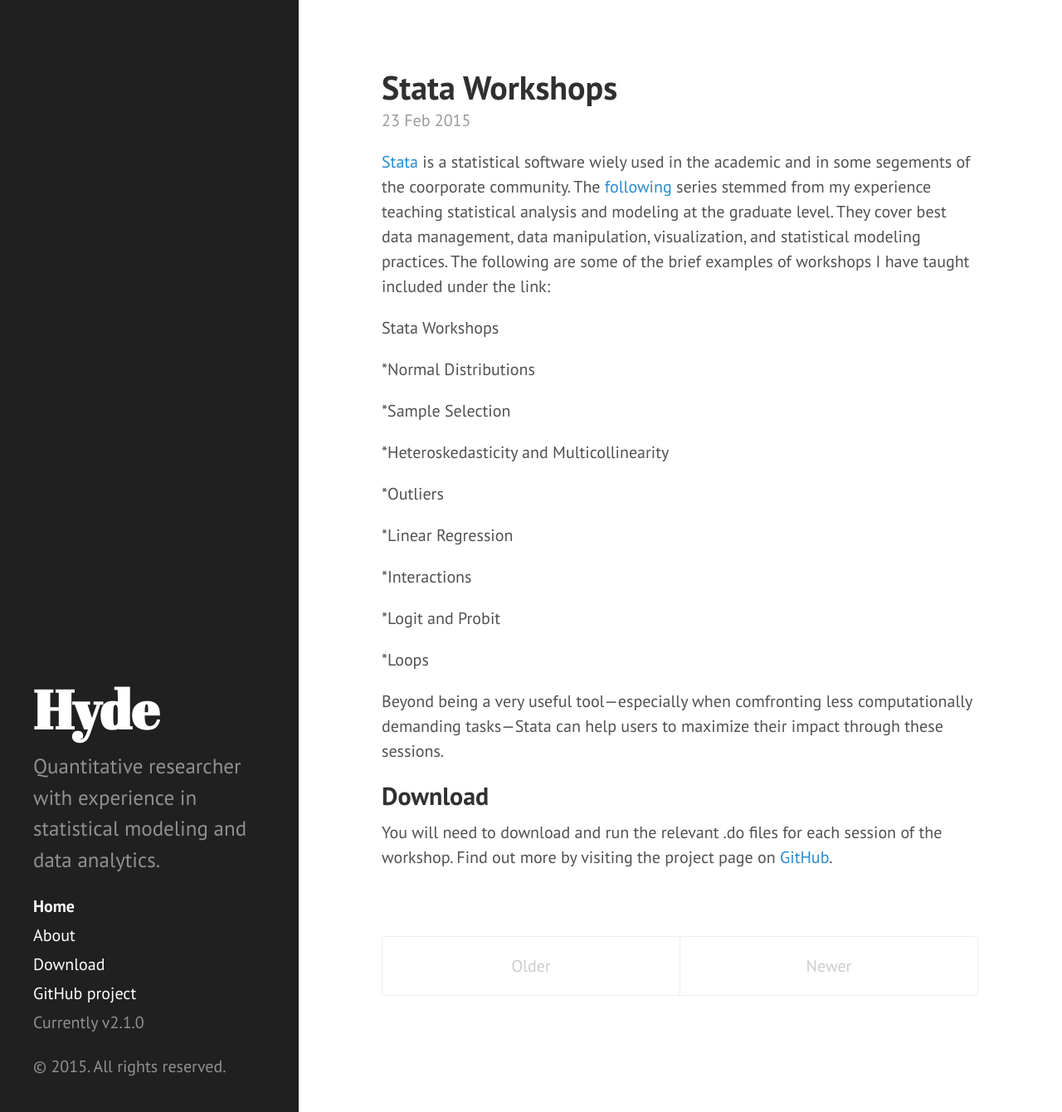
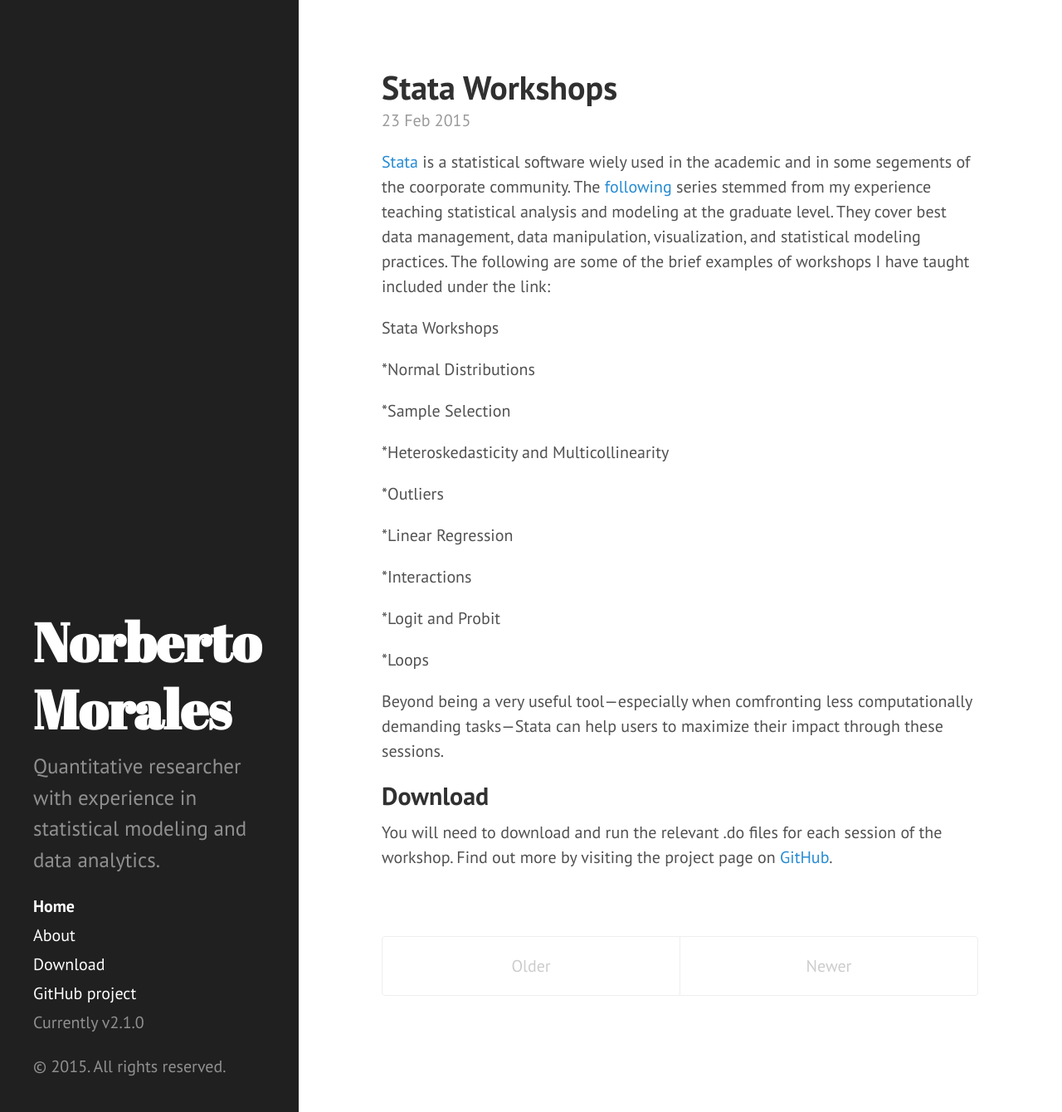
Before and after one commit to moralesn/moralesn.github.io, a Jekyll site: the page built from index.html, in a window 1280 px wide and 1340 px high. Shown: the whole window at 83% size. Built offline with Jekyll 4.4.1, drawn with Linux system fonts in a browser that asks for light colours; Markdown is read by kramdown in place of the engine named in the settings; the list of posts is cut into pages by our own code.

Commit message:
update stata help

```diff
--- a/_config.yml
+++ b/_config.yml
@@ -7,8 +7,8 @@ permalink:        pretty
 relative_permalinks: true
 
 # Setup
-title:           Hyde
-tagline:          'A Jekyll theme'
+title:          Norberto Morales
+tagline:
 description:      'Quantitative researcher with experience in statistical modeling and data analytics.'
 url:              http://www.norbertormorales.com
 baseurl:          /
```
